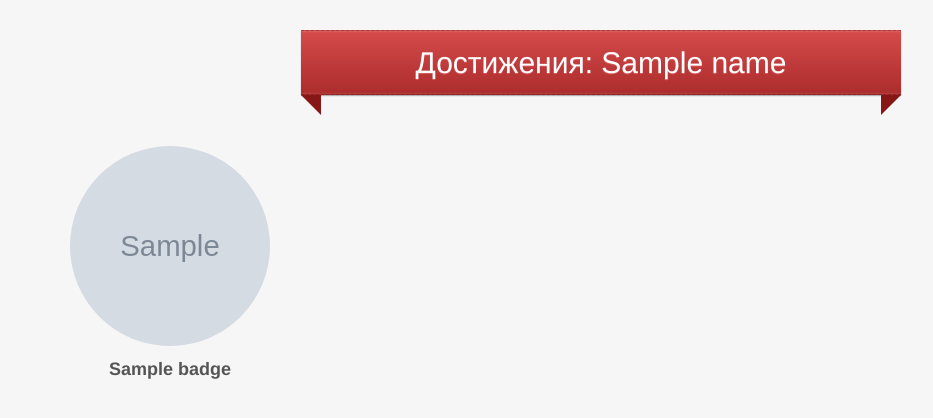
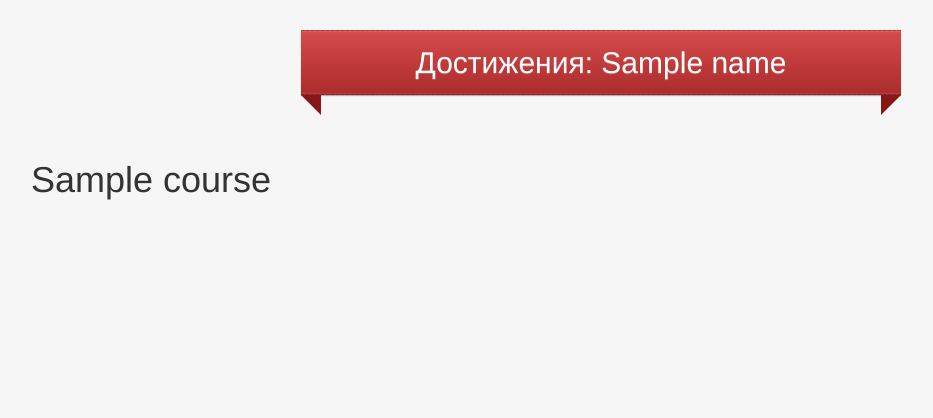
Before and after one commit to ordian/AUchievement, a Django app: template Web/Web/templates/Achievement/achievements.html in a window 1280 px wide. Shown: the part 80-498 px from the top of the page, without its empty margins (39-972 px from the left). Run offline with Django 3.2, Linux system fonts and the light colour scheme; the template is opened without the code that fills it: most values are stand-ins (such as "Sample title", 1, 10 or a date in 2020); grey boxes marked "Sample" are stand-in pictures; some libraries are stand-ins or nearby versions.

Commit message:
Группировка по предметам

```diff
--- a/Web/Web/templates/Achievement/achievements.html
+++ b/Web/Web/templates/Achievement/achievements.html
@@ -1,5 +1,7 @@
 {% extends "Achievement/base.html" %}
 {% load staticfiles %}
+{% load achievement_extras %}
+
 
 {% block title %}Достижения{% endblock title %}
 
@@ -11,15 +13,20 @@
     <div class="ribbon-stitches-bottom"></div>
   </div>
 
+
+
+    {% for course in course_order %}
+    <div class="row">
+      <div class="col-md-12"><h1>{{course}}</h1></div>
+    </div>
     <div class="row badges">
-
-    {% for badge in achievements %}
+      {% for badge in badges|get:course %}
       <div class="col-md-4 badge">
 
         <div class="badge">
           <img src="{% static badge.image %}" class="badge-img img-circle">
           <div class="badge-title">{{ badge.name }}<hr></div>
-        <div class="badge-description">{{ badge.description }} {{ badge.code }}</div>
+          <div class="badge-description">{{ badge.description }}</div>
 
         </div>
 
@@ -27,7 +34,7 @@
       {% endfor %}
 
     </div> <!-- /.row badges -->
-
+    {% endfor %}
 
 {% endblock body %}
 
```
Also changed, not shown: Web/Achievement/views.py (+6 -3 lines). Lines whose indentation alone changed are shown as unchanged.
